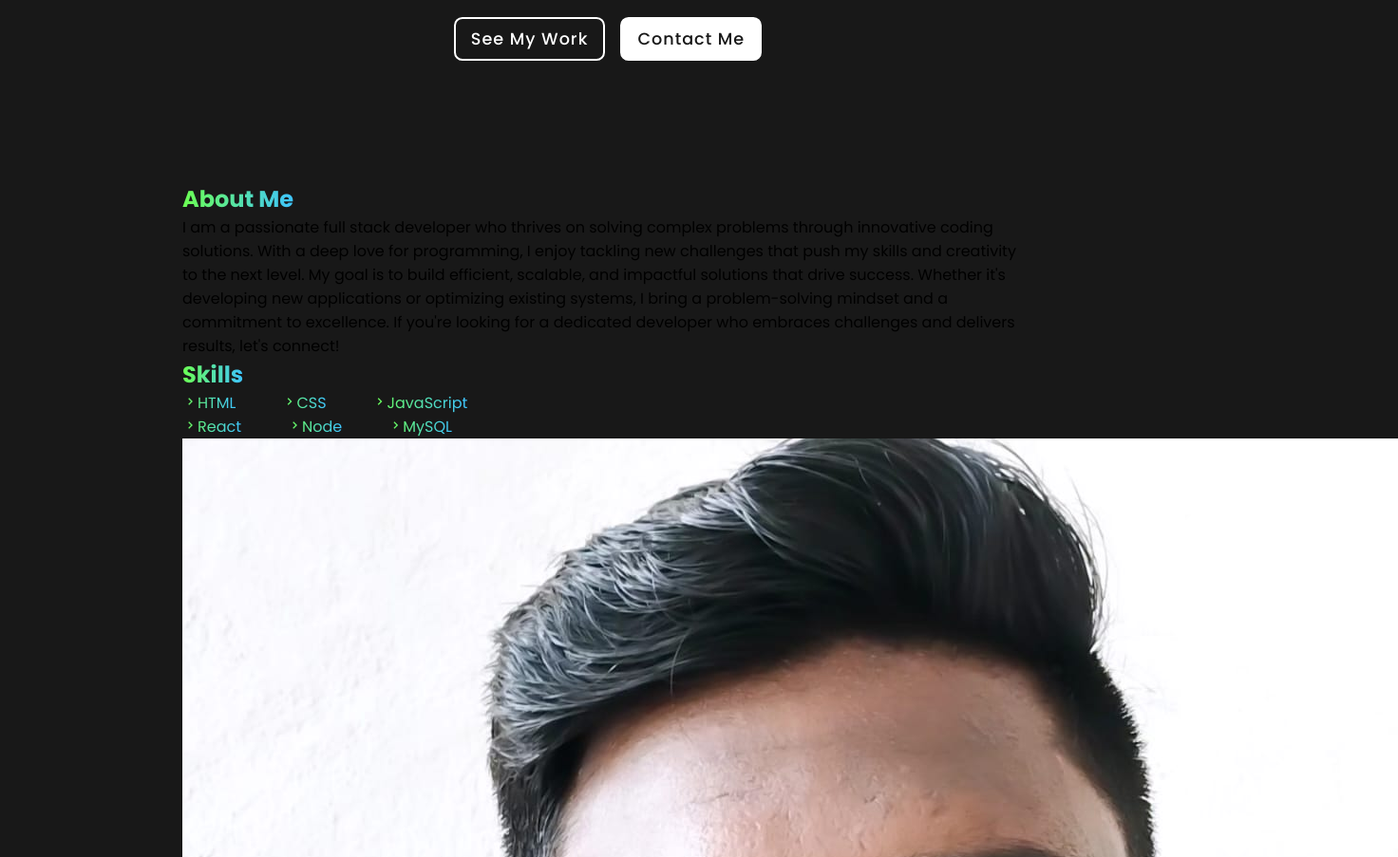
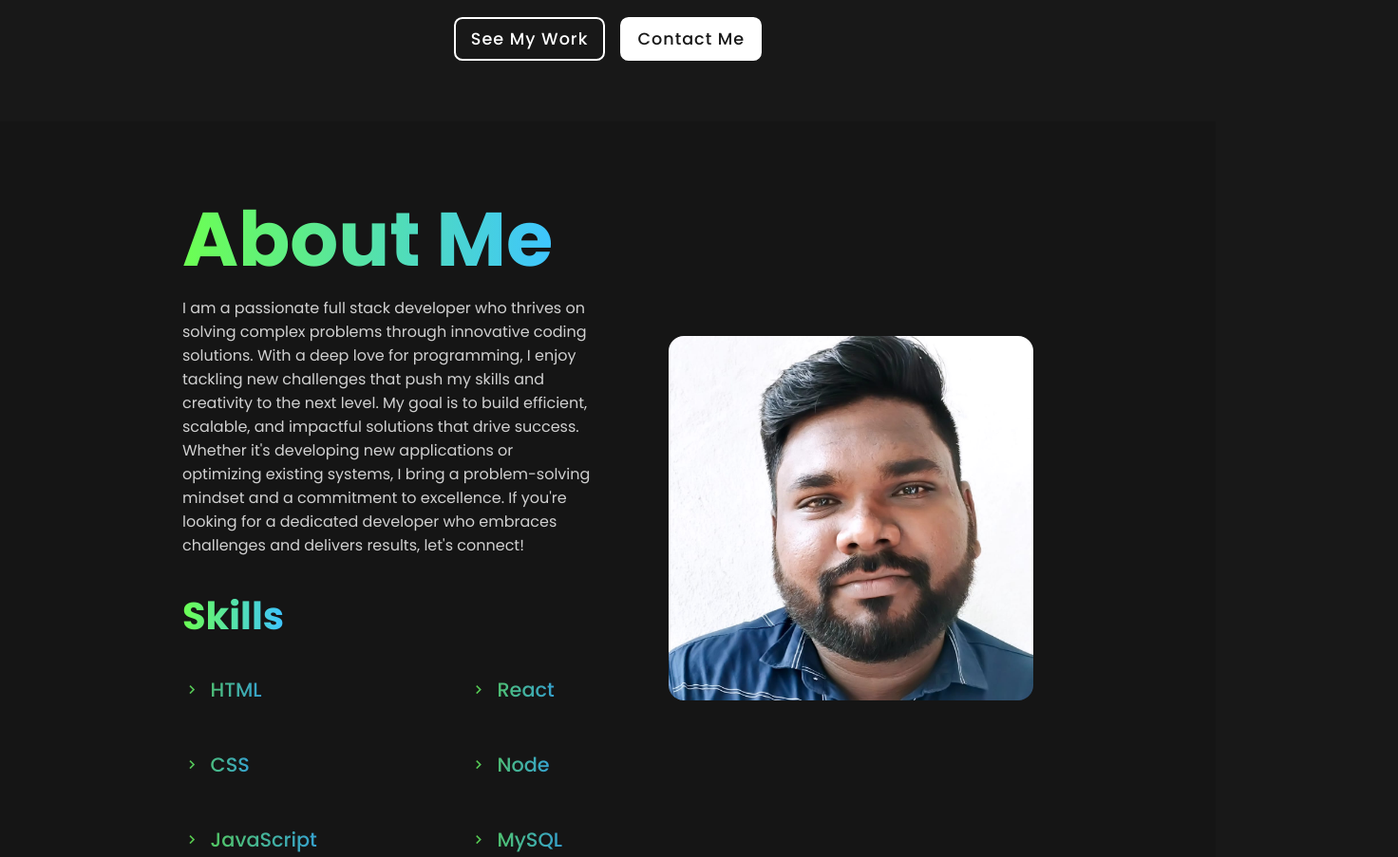
Before and after one commit to dulip-sameera/my-portfolio, a website built with Vite: page index.html in a window 1280 px wide. Shown: the part 840-1743 px from the top of the page at 95% size, 1472 px wide, since content can reach past the window. Built offline with nearby package versions, Linux system fonts and the light colour scheme.

Commit message:
Style about section

```diff
--- a/src/css/style.css
+++ b/src/css/style.css
@@ -157,3 +157,71 @@ section {
 ::-webkit-scrollbar-thumb {
     background: linear-gradient(to bottom, #6cff52, #3ec5ff);
 }
+
+
+/* About Section */
+#about {
+    background-color: var(--second-background);
+    display: flex;
+    align-items: center;
+    justify-content: center;
+    gap: 5rem;
+}
+
+#about img {
+    width: 30vw;
+    border-radius: 1em;
+}
+
+.about-box {
+    display: flex;
+    flex-direction: column;
+    text-align: left;
+    gap: 2em;
+}
+
+.about-box h1 {
+    font-size: 5rem;
+}
+
+.about-box p {
+    color: white;
+    opacity: 0.8;
+}
+
+.skills {
+    display: flex;
+    text-align: left;
+    gap: 10em;
+}
+
+.skills ul {
+    font-size: 1.3rem;
+    font-weight: 500;
+    display: flex;
+    flex-direction: column;
+    color: white;
+    opacity: 0.8;
+    align-items: baseline;
+}
+
+.skills ul li span{
+    display: flex;
+    align-items: center;
+    gap: 0.5em;
+    font-size: 1.3rem;
+    transition: 0.3s ease-in-out;
+    cursor: default;
+}
+
+.skills ul li span:hover {
+    transform:  translateX(10px);
+}
+
+.skills ul li i {
+    font-size: 1.2rem;
+}
+
+.about-box h2 {
+    font-size: 2.5rem;
+}
```
